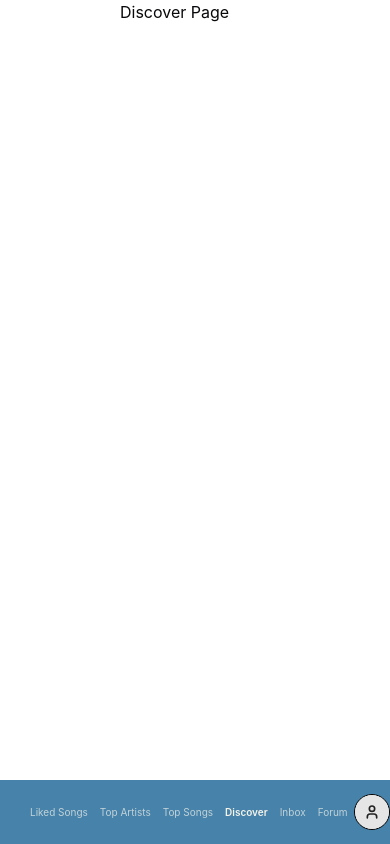
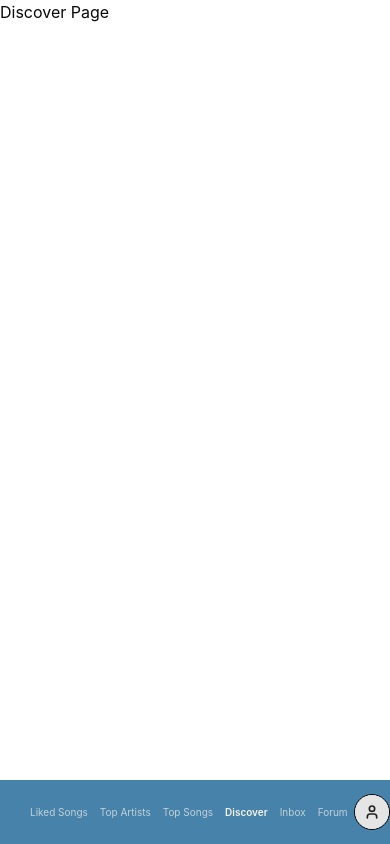
Before and after one commit to SeungwooDY/spotify-chat, a React (Vite) app in the folder frontend/: page / in a window 390 px wide. Built offline with nearby package versions, Linux system fonts and the light colour scheme.

Commit message:
refactor: standardize responsive navbar layout

```diff
--- a/frontend/src/App.jsx
+++ b/frontend/src/App.jsx
@@ -4,7 +4,7 @@ import Navbar from "../src/components/Navbar.jsx";
 
 function App() {
   return (
-    <main className="ml-30">
+    <main className="ml-0 md:ml-30">
       <Navbar />
       <Outlet />
     </main>
```
